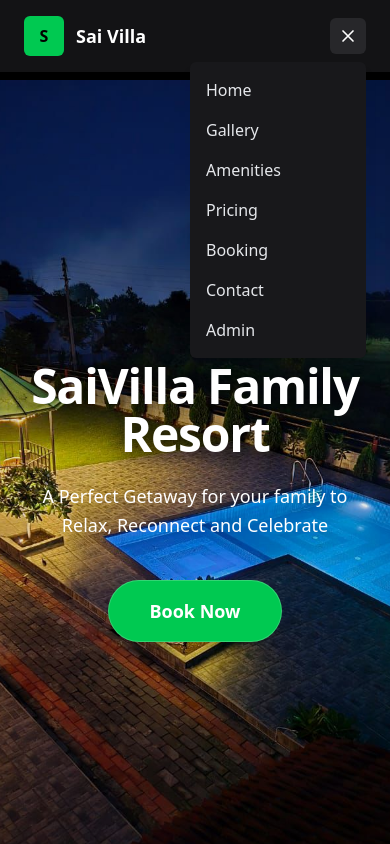
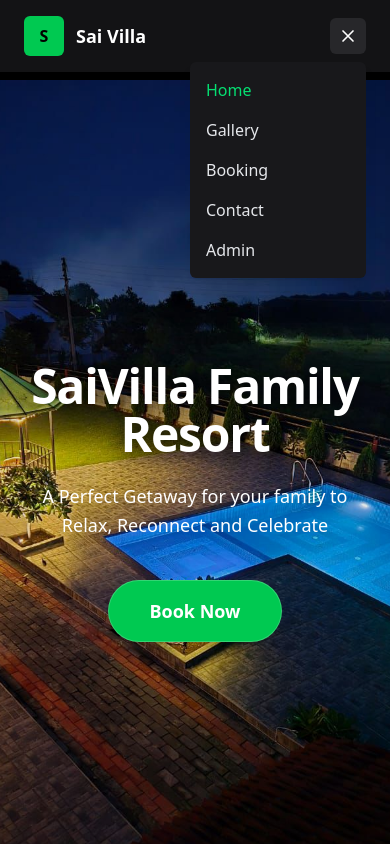
Before and after one commit to Namah0408/Farmhouse-app, a React (Vite) app in the folder client/: page / in a window 390 px wide. Both pictures are taken after a click on the button 348 px from the left and 36 px from the top of the page. Shown: the top 844 px of the page. Built offline with nearby package versions, Linux system fonts and the light colour scheme.

Commit message:
completed project 9

```diff
--- a/client/src/components/Navbar.jsx
+++ b/client/src/components/Navbar.jsx
@@ -1,41 +1,34 @@
+import React from "react";
 import { Link, NavLink } from "react-router-dom";
 
 export default function Navbar() {
   return (
     <nav className="bg-zinc-900/80 backdrop-blur-md fixed w-full z-40">
       <div className="max-w-6xl mx-auto px-6 py-4 flex items-center justify-between">
+
+        {/* Logo */}
         <Link to="/" className="flex items-center gap-3">
           <div className="w-10 h-10 rounded-md bg-green-500 flex items-center justify-center font-bold text-black">S</div>
           <span className="text-white font-semibold text-lg">Sai Villa</span>
         </Link>
 
+        {/* Desktop Menu */}
         <div className="hidden md:flex items-center gap-6">
-          <NavLink to="/" end className={({isActive}) => isActive ? "text-green-400" : "text-gray-300 hover:text-white"}>
-            Home
-          </NavLink>
-          {/*<NavLink to="/gallery" className={({isActive}) => isActive ? "text-green-400" : "text-gray-300 hover:text-white"}>
-            Gallery
-          </NavLink>*/}
-          <NavLink to="/amenities-gallery" className={({isActive}) => isActive ? "text-green-400" : "text-gray-300 hover:text-white"}>
-            Gallery
-          </NavLink>
-          {/*<NavLink to="/pricing" className={({isActive}) => isActive ? "text-green-400" : "text-gray-300 hover:text-white"}>
-            Pricing
-          </NavLink>*/}
-          <NavLink to="/booking" className={({isActive}) => isActive ? "text-green-400" : "text-gray-300 hover:text-white"}>
-            Booking
-          </NavLink>
-          <NavLink to="/contact" className={({isActive}) => isActive ? "text-green-400" : "text-gray-300 hover:text-white"}>
-            Contact
-          </NavLink>
+          <NavItem to="/" label="Home" />
+          <NavItem to="/amenities-gallery" label="Gallery" />
+          <NavItem to="/booking" label="Booking" />
+          <NavItem to="/contact" label="Contact" />
         </div>
 
+        {/* Right Side */}
         <div className="flex items-center gap-3">
-          <Link to="/admin/login" className="hidden md:inline-block px-4 py-2 bg-green-500 text-gray-200 rounded-lg hover:bg-green-700">
+          <Link
+            to="/admin/login"
+            className="hidden md:inline-block px-4 py-2 bg-green-500 text-gray-200 rounded-lg hover:bg-green-700"
+          >
             Admin
           </Link>
 
-          {/* Mobile menu toggle (simple) */}
           <MobileMenu />
         </div>
       </div>
@@ -43,38 +36,72 @@ export default function Navbar() {
   );
 }
 
+/* Desktop nav item with active styling */
+function NavItem({ to, label }) {
+  return (
+    <NavLink
+      to={to}
+      end
+      className={({ isActive }) =>
+        isActive ? "text-green-400" : "text-gray-300 hover:text-white"
+      }
+    >
+      {label}
+    </NavLink>
+  );
+}
+
+/* Mobile Menu */
 function MobileMenu() {
-  // simple mobile dropdown without heavy state — uses CSS checkbox trick or small local state
   const [open, setOpen] = React.useState(false);
+
   return (
     <div className="md:hidden relative">
-      <button onClick={() => setOpen(v => !v)} className="p-2 rounded-md bg-zinc-800 text-white">
+      {/* Toggle Button */}
+      <button
+        onClick={() => setOpen((v) => !v)}
+        className="p-2 rounded-md bg-zinc-800 text-white"
+      >
         <svg className="w-5 h-5" fill="none" stroke="currentColor" viewBox="0 0 24 24">
-          <path strokeWidth="2" strokeLinecap="round" strokeLinejoin="round" d={open ? "M6 18L18 6M6 6l12 12" : "M4 6h16M4 12h16M4 18h16"} />
+          <path
+            strokeWidth="2"
+            strokeLinecap="round"
+            strokeLinejoin="round"
+            d={
+              open
+                ? "M6 18L18 6M6 6l12 12" // X icon
+                : "M4 6h16M4 12h16M4 18h16" // Hamburger
+            }
+          />
         </svg>
       </button>
 
+      {/* Dropdown Menu */}
       {open && (
         <div className="absolute right-0 mt-2 w-44 bg-zinc-900 rounded-md shadow-lg py-2">
-          <MobileLink to="/" label="Home" onClick={() => setOpen(false)} />
-          <MobileLink to="/gallery" label="Gallery" onClick={() => setOpen(false)} />
-          <MobileLink to="/amenities" label="Amenities" onClick={() => setOpen(false)} />
-          <MobileLink to="/pricing" label="Pricing" onClick={() => setOpen(false)} />
-          <MobileLink to="/booking" label="Booking" onClick={() => setOpen(false)} />
-          <MobileLink to="/contact" label="Contact" onClick={() => setOpen(false)} />
-          <MobileLink to="/admin/login" label="Admin" onClick={() => setOpen(false)} />
+          <MobileLink to="/" label="Home" closeMenu={() => setOpen(false)} />
+          <MobileLink to="/amenities-gallery" label="Gallery" closeMenu={() => setOpen(false)} />
+          <MobileLink to="/booking" label="Booking" closeMenu={() => setOpen(false)} />
+          <MobileLink to="/contact" label="Contact" closeMenu={() => setOpen(false)} />
+          <MobileLink to="/admin/login" label="Admin" closeMenu={() => setOpen(false)} />
         </div>
       )}
     </div>
   );
 }
 
-function MobileLink({ to, label, onClick }) {
+function MobileLink({ to, label, closeMenu }) {
   return (
-    <NavLink to={to} onClick={onClick} className="block px-4 py-2 text-gray-200 hover:bg-zinc-800">
+    <NavLink
+      to={to}
+      onClick={closeMenu}
+      className={({ isActive }) =>
+        `block px-4 py-2 ${
+          isActive ? "text-green-400" : "text-gray-200"
+        } hover:bg-zinc-800`
+      }
+    >
       {label}
     </NavLink>
   );
 }
-
-import React from "react";
```
